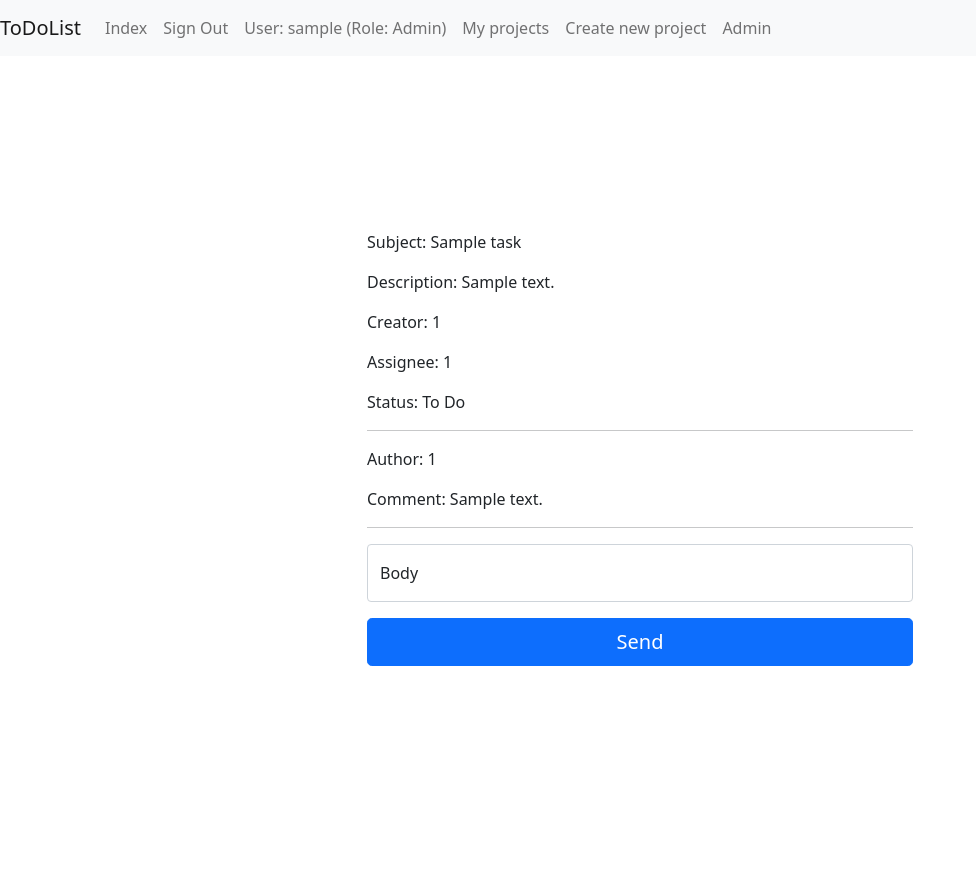
After one commit to artem-create16/to-do-list, a Flask app: page /comment/1/comments in a window 1280 px wide. The commit adds this page. Shown: the whole page, without its empty margins (0-976 px from the left). Run offline with Flask 2, Linux system fonts and the light colour scheme; a user stored in the database is signed in; tables that the repository leaves empty hold one stand-in row (values such as "Sample post"); parts of the project's set-up code (start-up, migrations or seed data) failed here and were passed over.

Commit message:
Add comments

```diff
--- a/application/__init__.py
+++ b/application/__init__.py
@@ -35,6 +35,7 @@ def init_app():
         from application.project.routes import project_blueprint
         from application.task.routes import task_blueprint
         from application.error.routes import error_blueprint
+        from application.comment.routes import comment_blueprint
         from application.models import User, Task, Project
         from .admin import AdminView, HomeAdminView
         app.register_blueprint(main_blueprint)
@@ -42,6 +43,7 @@ def init_app():
         app.register_blueprint(project_blueprint)
         app.register_blueprint(task_blueprint)
         app.register_blueprint(error_blueprint)
+        app.register_blueprint(comment_blueprint)
         # commands
         from application.core.commands import seed_db
         app.cli.add_command(seed_db)
--- /dev/null
+++ b/application/comment/controller.py
@@ -0,0 +1,23 @@
+from flask import render_template, redirect, url_for, request, flash
+from flask_login import current_user
+from application import db
+from application.models import User, Task, Project, Status, Comment
+from application.comment.form import CommentForm
+
+
+def show_comments(task_id):
+    task = Task.query.get(task_id)
+    form = CommentForm()
+    if request.method == 'POST':
+        new_comment = Comment(
+            body=form.body.data,
+            author_id=current_user.id,
+            task_id=task.id
+        )
+        db.session.add(new_comment)
+        db.session.commit()
+        return redirect(url_for('comment.show_comments', task_id=task_id))
+    return render_template('comment/comment.html',
+                           title='Creating task',
+                           form=form, task=task,
+                           comments=task.comments)
--- /dev/null
+++ b/application/comment/form.py
@@ -0,0 +1,8 @@
+from flask_wtf import FlaskForm
+from wtforms import StringField, SubmitField, SelectField, BooleanField
+from wtforms.validators import DataRequired
+
+
+class CommentForm(FlaskForm):
+    body = StringField('Body', validators=[DataRequired()])
+    submit = SubmitField('Submit')
--- /dev/null
+++ b/application/comment/routes.py
@@ -0,0 +1,16 @@
+import os
+
+from flask import Blueprint
+from flask_security import login_required
+
+import application.comment.controller as controller
+from application.admin import is_admin
+
+template_dir = os.path.abspath('../templates')
+comment_blueprint = Blueprint('comment', __name__, url_prefix='/comment', template_folder=template_dir)
+
+
+@comment_blueprint.route('/<task_id>/comments', methods=['GET', 'POST'])
+@login_required
+def show_comments(task_id):
+    return controller.show_comments(task_id)
--- /dev/null
+++ b/application/templates/comment/comment.html
@@ -0,0 +1,31 @@
+{% extends "layout.html" %}
+
+{% block content %}
+
+    <div class="row align-items-center h-100">
+        <div class="col-6 mx-auto">
+            <form action="" method="POST">
+                {{ form.csrf_token }}
+                <p>Subject: {{ task.subject }}</p>
+                <p>Description: {{ task.description }}</p>
+                <p>Creator: {{ task.creator_id }}</p>
+                <p>Assignee: {{ task.assignee_id }}</p>
+                <p>Status: {{ task.status.value }}</p>
+                <hr>
+                {% for comment in comments %}
+                    <p>Author: {{ comment.author_id }}</p>
+                    <p>Comment: {{ comment.body }}</p>
+                <hr>
+                {% endfor %}
+                <div class="form-floating mb-3">
+                <input type="text" class="form-control" name="body" id="body" placeholder="body">
+                    <label for="body">Body</label>
+                </div>
+
+                <button class="w-100 btn btn-lg btn-primary" type="submit">Send</button>
+                <p class="mt-5 mb-3 text-muted text-center"></p>
+            </form>
+        </div>
+    </div>
+
+{% endblock %}
--- a/application/templates/task/tasks.html
+++ b/application/templates/task/tasks.html
@@ -14,6 +14,7 @@
                     <a type="button" class="btn btn-outline-danger" href="{{ url_for('task.delete_task', task_id=task.id) }}">Delete</a>
                 {% endif %}
                 <a type="button" class="btn btn-outline-primary" href="{{ url_for('task.edit_task', task_id=task.id) }}">Edit</a>
+                <a type="button" class="btn btn-outline-primary" href="{{ url_for('comment.show_comments', task_id=task.id) }}">Comments</a>
             {% endif %}
             <hr>
         {% endfor %}
```
Also changed, not shown: application/models.py (+11 -0 lines), application/task/controller.py (+5 -4 lines), migrations/versions/73fb3e78a2e7_.py (added, +38 -0 lines).
